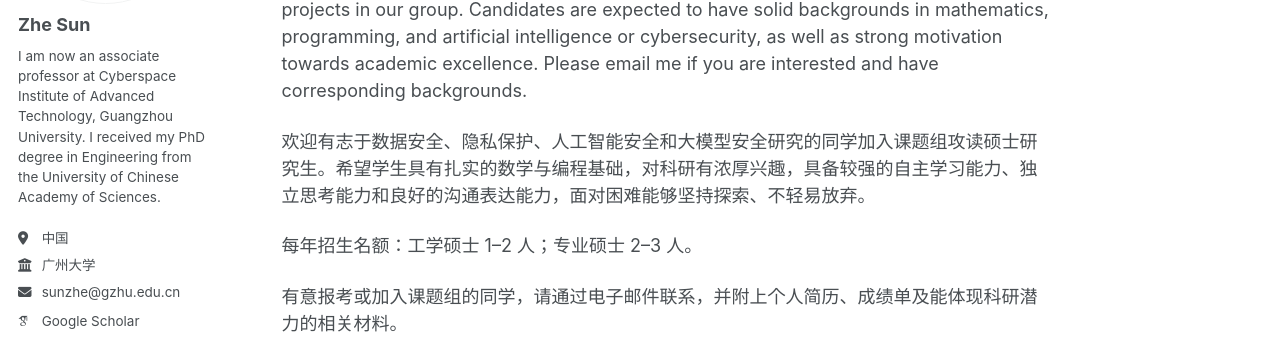
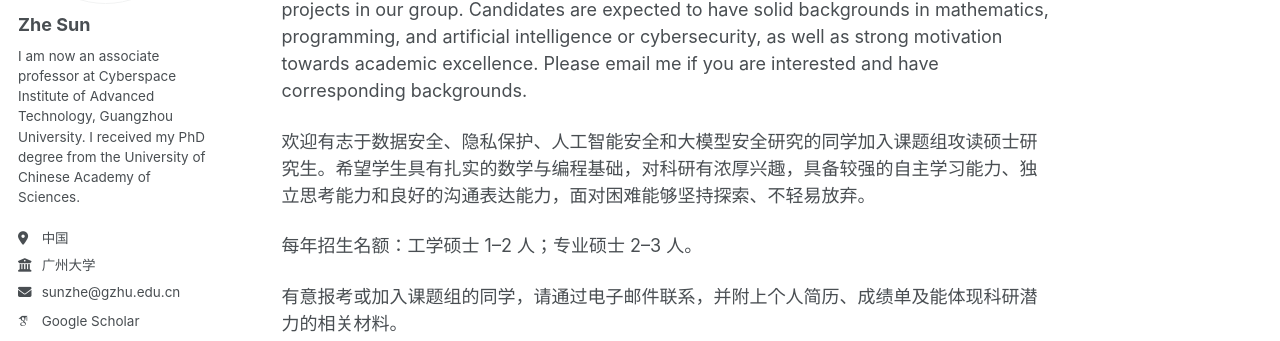
Before and after one commit to ZheSun208/ZheSun208.github.io, a Jekyll site: the page built from _pages/about.md, in a window 1280 px wide. Shown: the part 272-613 px from the top of the page. Built offline with Jekyll 4.4.1, drawn with Linux system fonts in a browser that asks for light colours; some web fonts are replaced; a script bundle is joined from its source files by our own code; library files that are not in the unit come from our copies.

Commit message:
Update _config.yml

```diff
--- a/_config.yml
+++ b/_config.yml
@@ -27,7 +27,7 @@ author:
   name             : "Zhe Sun"
   pronouns         : # example: "she/her"
   bio              : "I am now an associate professor at Cyberspace Institute of Advanced Technology, Guangzhou University.
-I received my PhD degree in Engineering from the University of Chinese Academy of Sciences."
+I received my PhD degree from the University of Chinese Academy of Sciences."
   location         : "中国"
   employer         : "广州大学"
   uri              : # URL
```
